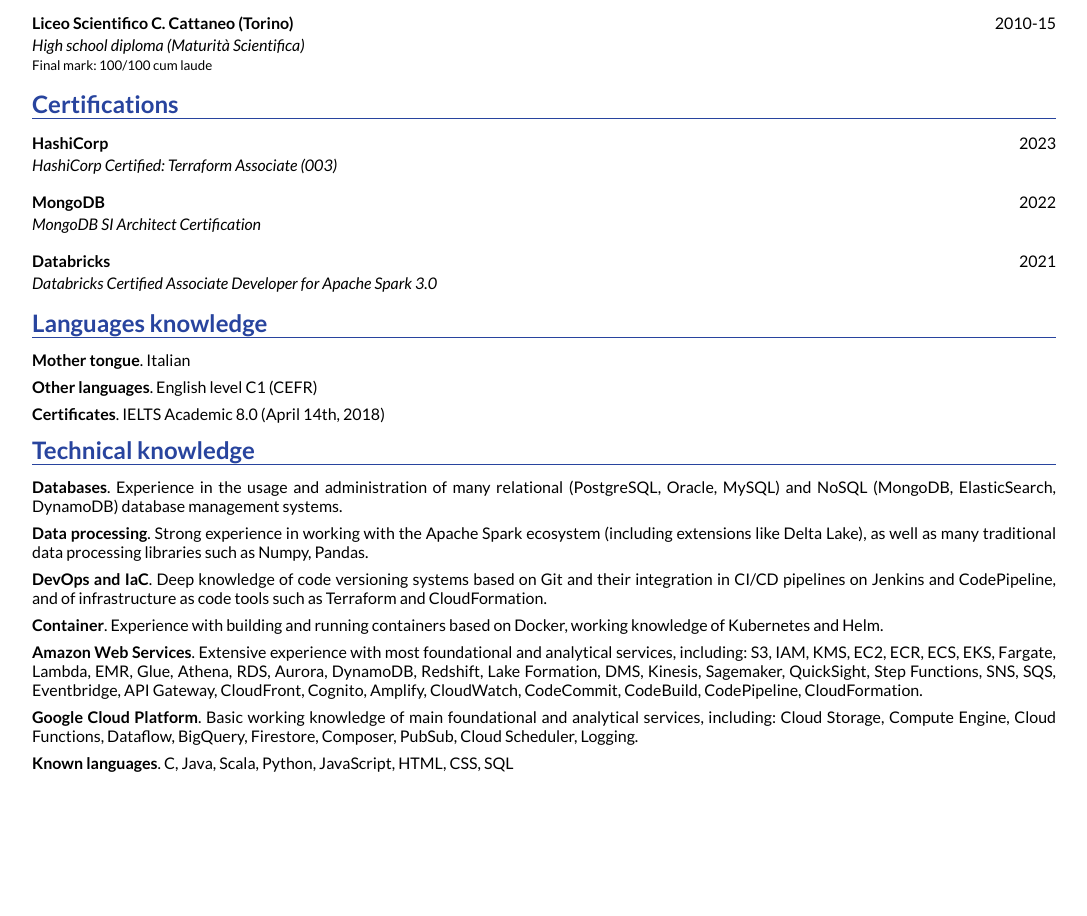
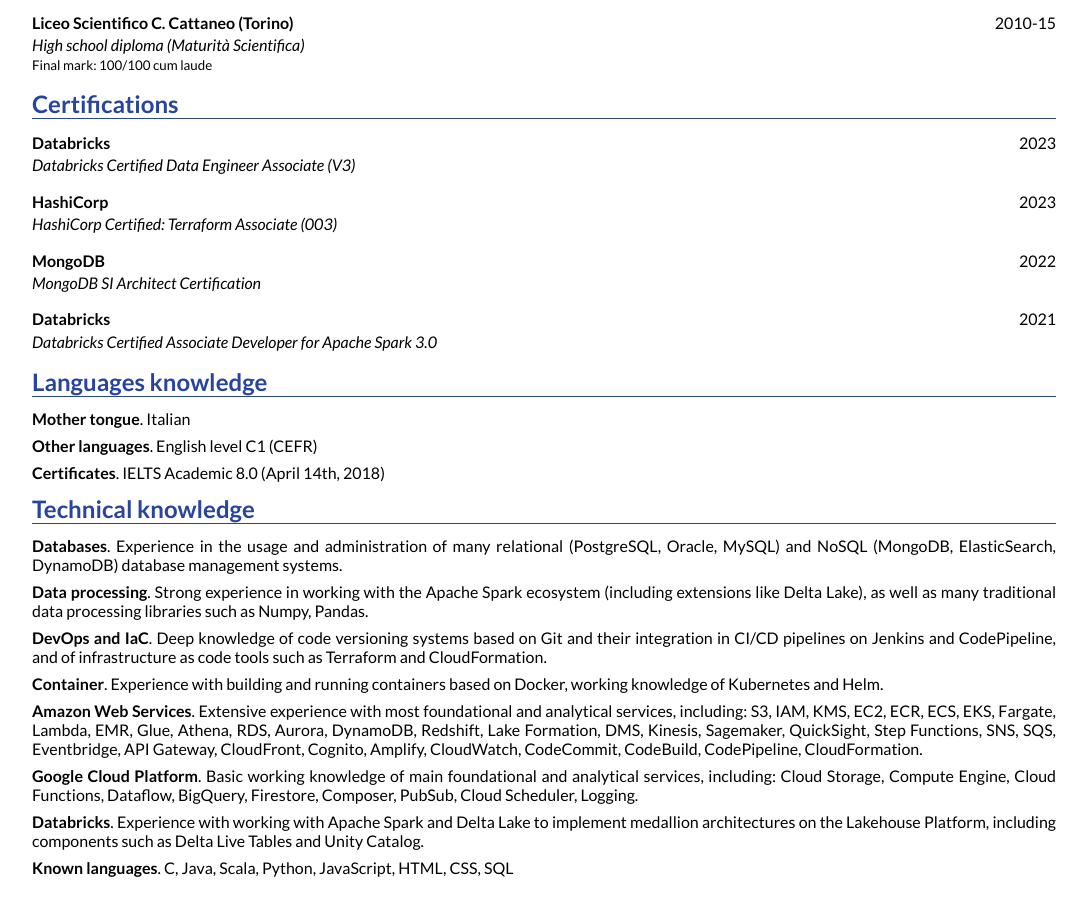
Before and after one commit to mattecora/mattecora.github.io, a plain HTML site: page index.html in a window 1280 px wide. Shown: the part 1000-1916 px from the top of the page, without its empty margins (96-1183 px from the left). Before the commit the page ends 1836 px from the top, so only its background shows below. Drawn offline with Linux system fonts and the light colour scheme.

Commit message:
Add new cert

```diff
--- a/index.html
+++ b/index.html
@@ -130,6 +130,15 @@
         <h2 class="header">Certifications</h2>
 
         <div class="row">
+            <p class="institution">Databricks</p>
+            <p class="year">2023</p>
+        </div>
+
+        <p class="title">Databricks Certified Data Engineer Associate (V3)</p>
+
+        <p class="description"></p>
+
+        <div class="row">
             <p class="institution">HashiCorp</p>
             <p class="year">2023</p>
         </div>
@@ -170,6 +179,7 @@
         <p><strong>Container</strong>. Experience with building and running containers based on Docker, working knowledge of Kubernetes and Helm.</p>
         <p><strong>Amazon Web Services</strong>. Extensive experience with most foundational and analytical services, including: S3, IAM, KMS, EC2, ECR, ECS, EKS, Fargate, Lambda, EMR, Glue, Athena, RDS, Aurora,  DynamoDB, Redshift, Lake Formation, DMS, Kinesis, Sagemaker, QuickSight, Step Functions, SNS, SQS, Eventbridge, API Gateway, CloudFront, Cognito, Amplify, CloudWatch, CodeCommit, CodeBuild, CodePipeline, CloudFormation.</p>
         <p><strong>Google Cloud Platform</strong>. Basic working knowledge of main foundational and analytical services, including: Cloud Storage, Compute Engine, Cloud Functions, Dataflow, BigQuery, Firestore, Composer, PubSub, Cloud Scheduler, Logging.</p>
+        <p><strong>Databricks</strong>. Experience with working with Apache Spark and Delta Lake to implement medallion architectures on the Lakehouse Platform, including components such as Delta Live Tables and Unity Catalog.</p>
         <p><strong>Known languages</strong>. C, Java, Scala, Python, JavaScript, HTML, CSS, SQL</p>
     </div>
 </body>
```
